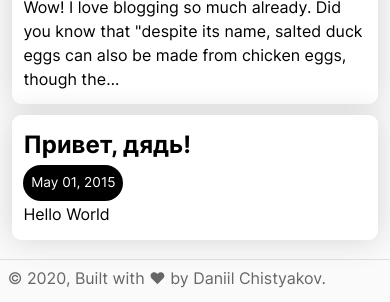
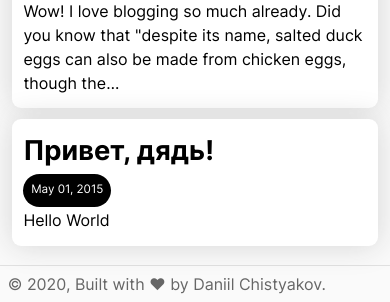
Before and after one commit to DCStudioProjects/react-developer, a Gatsby site: page / in a window 390 px wide. Shown: the part 598-900 px from the top of the page. Built offline with nearby package versions, Linux system fonts and the light colour scheme; Gatsby itself is replaced by a stand-in of ours; some packages are replaced by stand-ins of ours.

Commit message:
UI improved

```diff
--- a/src/components/layout.css
+++ b/src/components/layout.css
@@ -1,6 +1,7 @@
 @font-face {
   font-family: "Inter";
   src: url(fonts/Inter-Regular.woff) format("woff");
+  font-display: swap;
   font-weight: regular;
   font-style: normal;
 }
@@ -8,6 +9,7 @@
 @font-face {
   font-family: "Inter";
   src: url(fonts/Inter-Bold.woff) format("woff");
+  font-display: swap;
   font-weight: bold;
   font-style: normal;
 }
@@ -117,9 +119,11 @@ header h1 {
   margin: 2vw;
  }
 
- .post_grid_title a {
+ .post_title a {
    color: #000;
+   font-size: 1.6vw;
  }
+
  .grid_post p {
   margin: .4vw 0;
  }
@@ -127,8 +131,18 @@ header h1 {
  .blog-post h1 {
    font-size: 3vw;
  }
+ .post_grid_date {
+  margin: 2vw 0;
+  font-size: .9vw;
+  background: #000;
+  width: fit-content;
+  padding: .5vw;
+  border-radius: 50px;
+  color: #fff;
+  white-space: nowrap;
+ }
  .post_date {
-  margin: 2vw 0;
+  margin: 1vw 0;
   font-size: 1vw;
   background: #000;
   width: fit-content;
@@ -137,7 +151,6 @@ header h1 {
   color: #fff;
   white-space: nowrap;
  }
-
  .blog-post-nav {
   display: flex;
   justify-content: space-between;
@@ -206,9 +219,16 @@ footer p {
     margin: 3vw 1vw;
     padding: 3vw;
   }
-
+  .post_title a {
+    color: #000;
+    font-size: 7vw;
+  }
   .blog-post h1 {
     font-size: 8vw;
+  }
+  .post_grid_date {
+    font-size: 3vw;
+    padding: 2vw;
   }
   .post_date {
     padding: 2vw;
--- a/src/pages/contact.js
+++ b/src/pages/contact.js
@@ -7,6 +7,9 @@ const contact = ({ siteTitle }) => (
     <Layout>
         <SEO title="Инструкции, гайды, лайфхаки, решение проблем с React — React Developer" />
       <p className="bio_title">Привет, меня зовут Даниил.</p>
+      <p className="bio_description">Я Frontend-разработчик с большим опытом и глубоким пониманием современного стэка.</p>
+      <li className="bio_description">Strong knowledge: HTML, CSS, JavaScript, React, Gatsby, WordPress, Git;</li>
+      <li className="bio_description">In progress: Golang, Ruby on Rails.</li>
       <p className="bio_description">Если тебе хочется поболтать или есть идеи по проектам или даже оффер в компанию всегда открыт предложениям :)</p>
       <p className="bio_description">Ты можешь связаться со мной через эту контактную форму.</p>
       <Form/>
--- a/src/pages/index.js
+++ b/src/pages/index.js
@@ -42,12 +42,12 @@ const BlogIndex = ({ data, location }) => {
                 itemType="http://schema.org/Article"
               >
                 <header>
-                  <h2 className="post_grid_title">
+                  <h2 className="post_title">
                     <Link to={post.fields.slug} itemProp="url">
                       {title}
                     </Link>
                   </h2>
-                  <p className="post_date">{post.frontmatter.date}</p>
+                  <p className="post_grid_date">{post.frontmatter.date}</p>
                 </header>
                 <section>
                   <p
--- a/src/templates/blog-post.js
+++ b/src/templates/blog-post.js
@@ -4,7 +4,7 @@ import '@deckdeckgo/highlight-code';
 import { defineCustomElements as deckDeckGoElement } from '@deckdeckgo/highlight-code/dist/loader';
 import Layout from "../components/layout"
 import SEO from "../components/seo"
-import { Disqus, CommentCount } from 'gatsby-plugin-disqus'
+import { Disqus } from 'gatsby-plugin-disqus'
 
 const BlogPostTemplate = ({ data, location }) => {
   const post = data.markdownRemark
@@ -49,7 +49,6 @@ const BlogPostTemplate = ({ data, location }) => {
               </Link>
             )}
       </nav>
-      <CommentCount config={disqusConfig} placeholder={'...'} />
       <Disqus config={disqusConfig} />
     </Layout>
   )
```
Also changed, not shown: src/pages/test.js (added).
